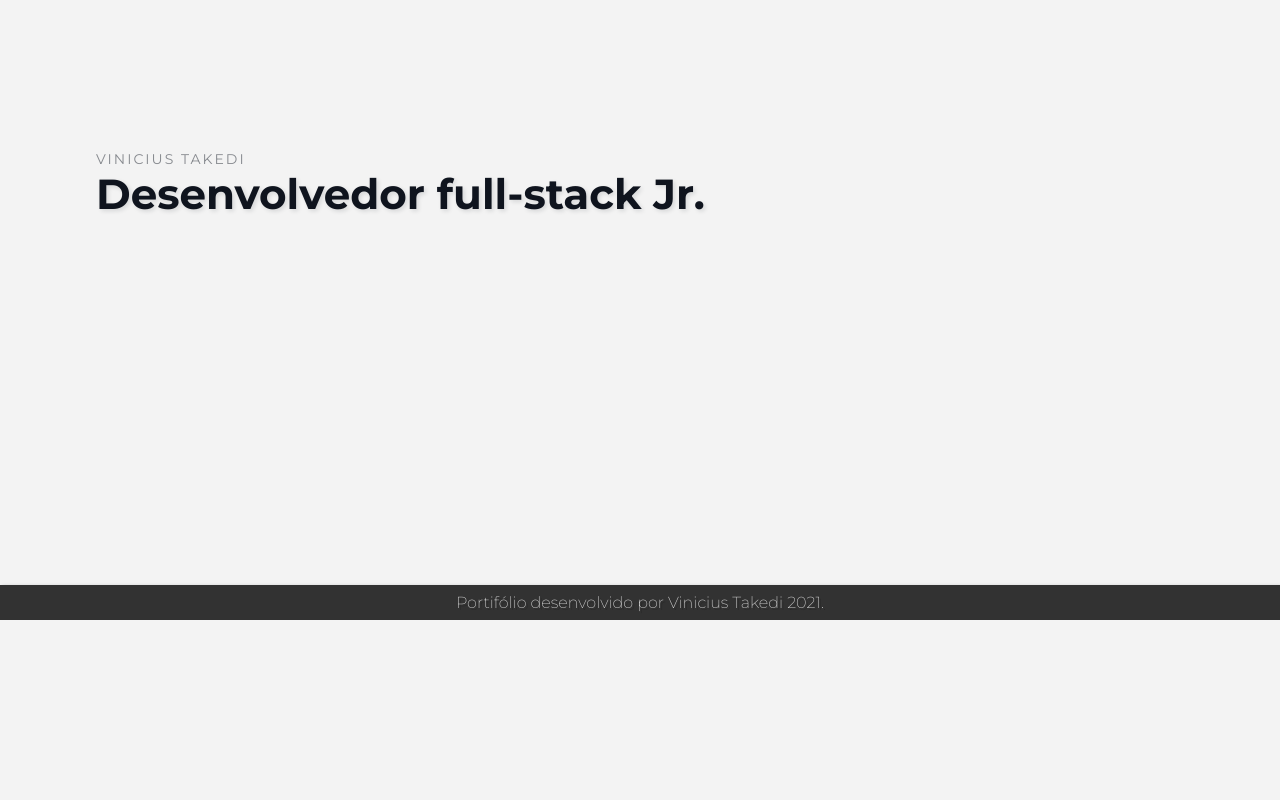
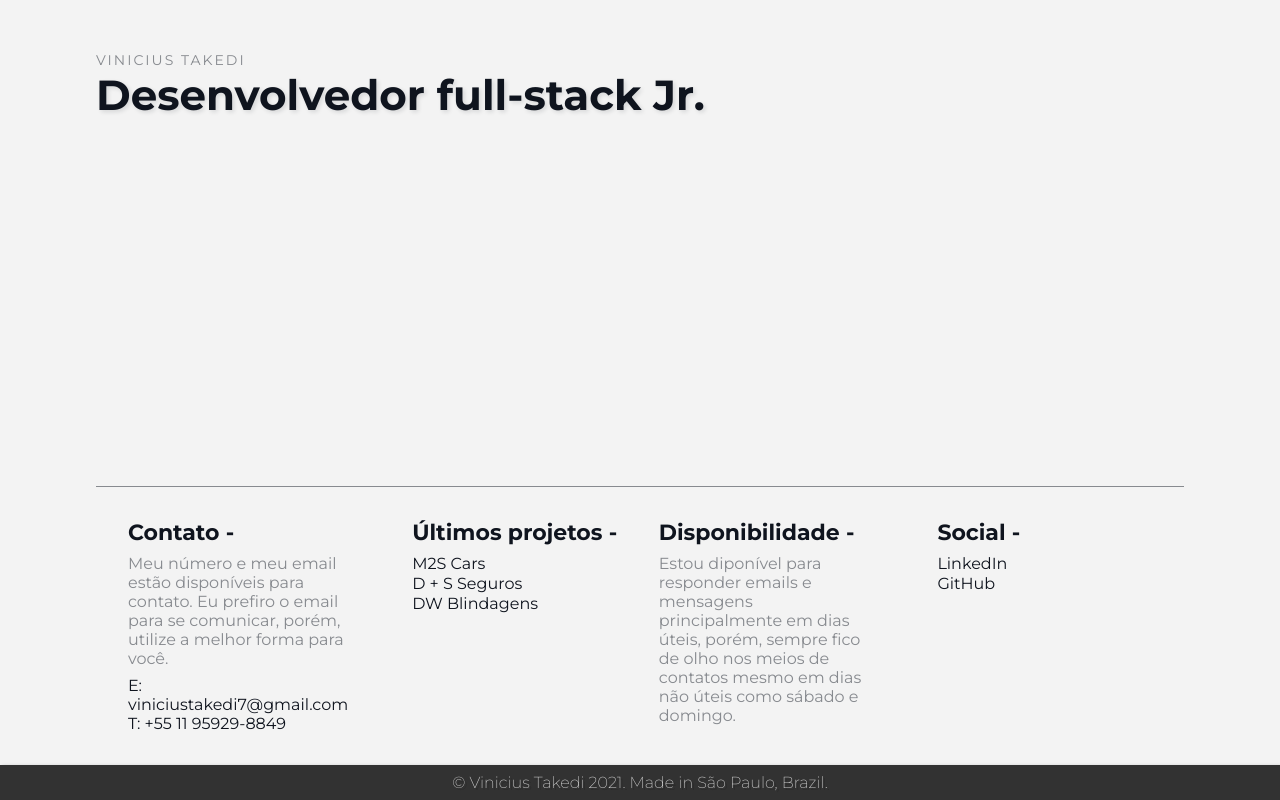
Before and after one commit to viniciustakedi/portfolio-takedi, a React (Create React App) app in the folder new-portifolio/: page / in a window 1280 px wide. Shown: the part 314-1114 px from the top of the page. Before the commit the page ends 934 px from the top, so only its background shows below. Built offline with nearby package versions, Linux system fonts and the light colour scheme.

Commit message:
terminar footer, alinhar no centro e responsividade

```diff
--- a/new-portifolio/src/components/footer/footer-style.css
+++ b/new-portifolio/src/components/footer/footer-style.css
@@ -1,7 +1,88 @@
 .footer{
+    display: flex;
+    justify-content: center;
+    flex-direction: column;
+    align-items: center;
     width: 100%;
     height: 100%;
-    background-color: #323232;
+}
+
+.footer hr{
+    border: none;
+    height: 1px;
+    background-color: #878a8f;
+    width: 85%;
+}
+
+.content-informations-footer{
+    display: flex;
+    justify-content: space-between;
+    width: 85%;
+    padding: 2rem;
+}
+
+.information{
+    display: flex;
+    justify-content: center;
+    flex-direction: column;
+    width: 100%;
+    height: 100%;
+}
+
+.information:nth-child(1) {
+    margin-right: 3rem;
+}
+.information:nth-child(2) {
+    margin-right: 1rem;
+    margin-left: 1rem;
+}
+.information:nth-child(3) {
+    margin-right: 1rem;
+    margin-left: 1rem;
+}
+.information:nth-child(4) {
+    margin-left: 3rem;
+}
+
+.information h2{
+    font-size: 1.375rem;
+    color: #0f141e;
+    font-weight: 700;
+    padding-bottom: 0.5rem;
+}
+
+.information span{
+    font-size: 1rem;
+    color: #878a8f;
+    padding-bottom: 0.5rem;
+}
+.information p{
+    font-size: 1rem;
+    color: #0f141e;
+}
+
+.information ul li{
+    list-style-type: none;
+}
+
+.information ul li a{
+    display: inline-block;
+    text-decoration: none;
+    color: #0f141e;
+    font-size: 1rem;
+}
+
+.information ul li a::after {
+    content: '';
+    display: block;
+    width: 0;
+    height: 1px;
+    background: #323232;
+    transition: width .3s;
+}
+
+.information ul li a:hover::after {
+    width: 100%;
 }
 
 .content-footer{
--- a/new-portifolio/src/components/footer/index.tsx
+++ b/new-portifolio/src/components/footer/index.tsx
@@ -1,11 +1,45 @@
 import React from "react";
+import { Link } from "react-router-dom";
 import './footer-style.css';
 
 export default function Footer() {
     return(
         <div className="footer">
+            <hr />
+            <div className="content-informations-footer">
+                <div className="information">
+                    <h2>Contato -</h2>
+                    <span>Meu número e meu email estão disponíveis para contato.
+                        Eu prefiro o email para se comunicar, porém, utilize a melhor forma para você.
+                    </span>
+                    {/* <a href="mailto:viniciustakedi7@gmail.com">viniciustakedi7@gmail.com</a> */}
+                    <p>E: viniciustakedi7@gmail.com</p>
+                    <p>T: +55 11 95929-8849</p>
+                </div>
+                <div className="information">
+                <h2>Últimos projetos -</h2>
+                    <ul>
+                        <li><Link to="/">M2S Cars</Link></li>
+                        <li><Link to="/">D + S Seguros</Link></li>
+                        <li><Link to="/">DW Blindagens</Link></li>
+                    </ul>
+                </div>
+                <div className="information">
+                <h2>Disponibilidade -</h2>
+                    <span>Estou diponível para responder emails e mensagens principalmente em dias úteis,
+                        porém, sempre fico de olho nos meios de contatos mesmo em dias não úteis como sábado e domingo.
+                    </span>
+                </div>
+                <div className="information">
+                <h2>Social -</h2>
+                    <ul>
+                        <li><a href="https://www.linkedin.com/in/vinicius-takedi/" target="blank_">LinkedIn</a></li>
+                        <li><a href="https://github.com/viniciustakedi/" target="blank_">GitHub</a></li>
+                    </ul>
+                </div>
+            </div>
             <div className="content-footer">
-                <span>Portifólio desenvolvido por Vinicius Takedi 2021.</span>
+                <span>© Vinicius Takedi 2021. Made in São Paulo, Brazil.</span>
             </div>
         </div>
     );
--- a/new-portifolio/src/components/menu/menu-style.css
+++ b/new-portifolio/src/components/menu/menu-style.css
@@ -14,6 +14,9 @@
     display: flex;
     justify-content: space-between;
     align-items: center;
+    width: 100%;
+    position: fixed;
+    z-index: 10000000;
 }
 
 .menu nav a {
@@ -27,6 +30,7 @@
 }
 
 .links-span a span {
+    display: inline-block;
     font-weight: 600;
     font-size: 0.875rem;
     color: #323232;
@@ -34,6 +38,19 @@
     text-decoration: none;
     text-transform: uppercase;
     transition: all 0.3s ease-in-out;
+}
+
+.links-span a span::after {
+    content: '';
+    display: block;
+    width: 0;
+    height: 1px;
+    background: #323232;
+    transition: width .3s;
+}
+
+.links-span a span:hover::after {
+    width: 100%;
 }
 
 .links-span a:nth-child(1) {
@@ -168,6 +185,7 @@
         padding-bottom: 3rem;
     }
     .links-span-mobile a span {
+        display: inline-block;
         font-weight: 600;
         font-size: 1.375rem;
         color: #fff;
@@ -176,6 +194,18 @@
         text-decoration: none;
         text-transform: uppercase;
         transition: all 0.3s ease-in-out;
+    }
+    .links-span-mobile a span::after {
+        content: '';
+        display: block;
+        width: 0;
+        height: 2px;
+        background: purple;
+        transition: width .4s;
+    }
+
+    .links-span-mobile a span:hover::after {
+        width: 100%;
     }
     .links-span-mobile a {
         padding: 1rem;
--- a/new-portifolio/src/pages/home/home-style.css
+++ b/new-portifolio/src/pages/home/home-style.css
@@ -1,25 +1,67 @@
-main{
+/* =======[ Começo estilização home ]======= */
+
+main {
     margin-left: 6rem;
     margin-right: 6rem;
 }
 
-.content-home{
+.content-home {
     display: flex;
     flex-direction: column;
     justify-content: center;
     height: 50rem;
 }
 
-.content-home span{
+.content-home span {
     font-size: 0.875rem;
     text-transform: uppercase;
     letter-spacing: 2px;
     color: #878a8f;
+    animation: name-span-home 0.8s forwards ease-in-out;
+    animation-delay: 0.7s;
+    visibility: hidden;
 }
 
-.content-home h1{
+.content-home h1 {
     font-size: 2.625rem;
     color: #0f141e;
     font-weight: 700;
     text-shadow: 2px 2px 4px #0f141e20;
+    animation: h1-home 0.4s forwards ease-in-out;
+    animation-delay: 0.3s;
+    visibility: hidden;
 }
+
+/* =======[ Fim estilização home ]======= */
+
+/* =======[ Começo animações]======= */
+
+@keyframes h1-home {
+    from {
+        position: relative;
+        top: 1rem;
+        opacity: 0.1;
+    }
+    to {
+        position: relative;
+        top: 0rem;
+        opacity: 1;
+        visibility: visible;
+    }
+}
+
+@keyframes name-span-home {
+    from {
+        position: relative;
+        top: 4rem;
+        opacity: 0.1;
+    }
+    to {
+        position: relative;
+        top: 0rem;
+        opacity: 1;
+        visibility: visible;
+    }
+}
+
+/* =======[ Fim animações]======= */
```
